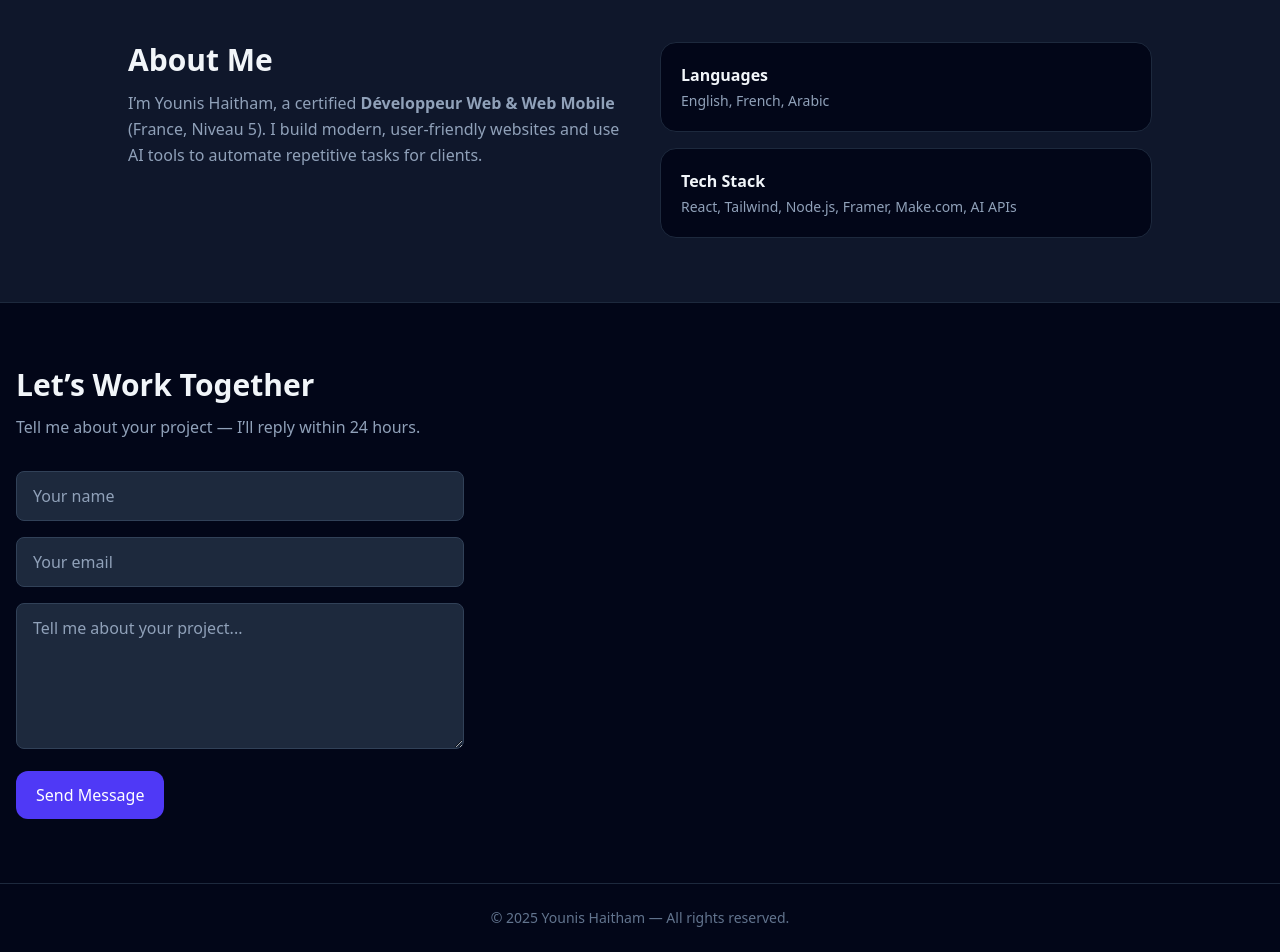
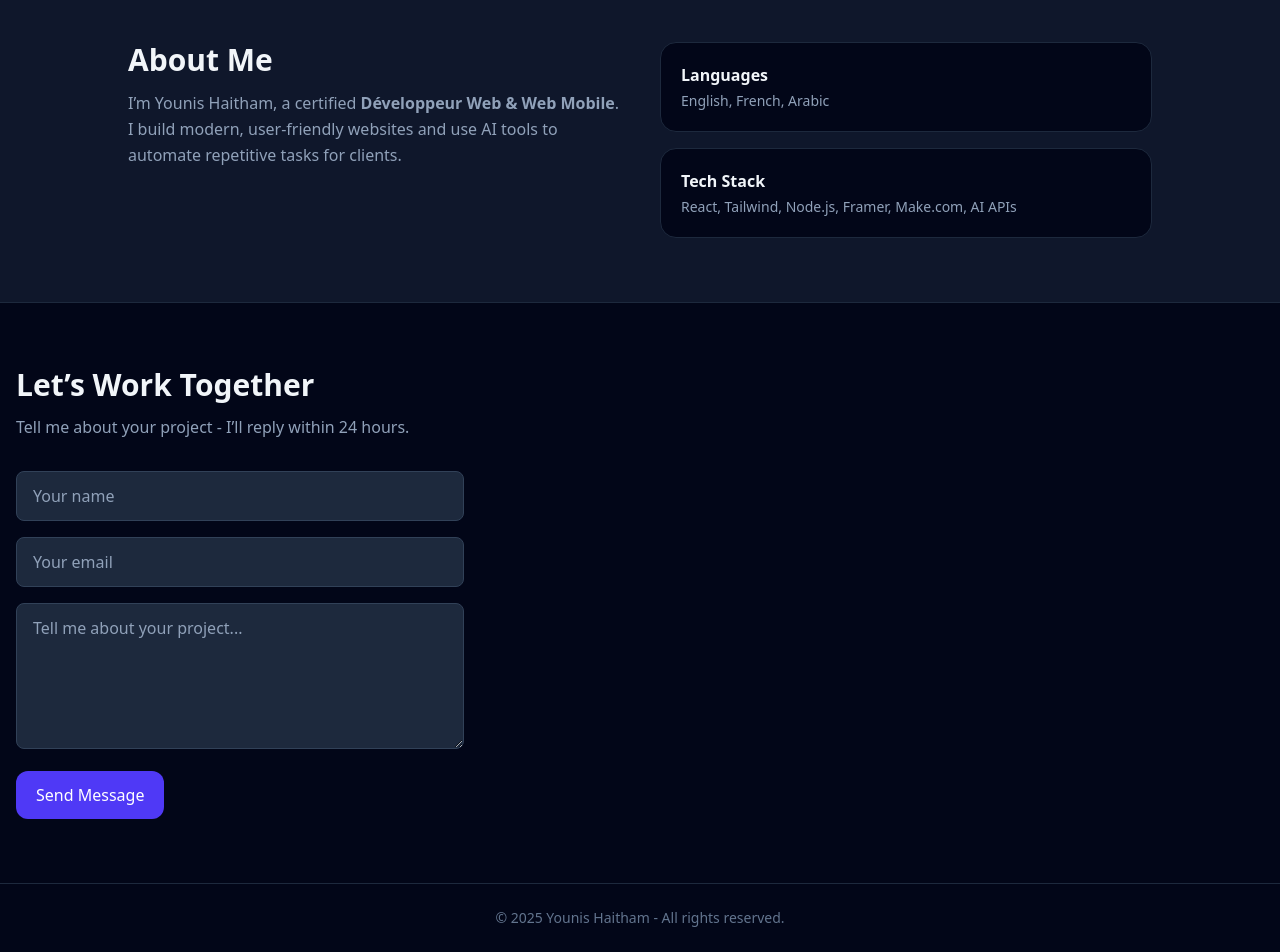
Before and after one commit to youniscode/my-portfolio, a React (Vite) app: page / in a window 1280 px wide. Shown: the part 1825-2777 px from the top of the page. Built offline with nearby package versions, Linux system fonts and the light colour scheme.

Commit message:
Modifid html in text v1

```diff
--- a/index.html
+++ /dev/null
@@ -1,25 +0,0 @@
-<!doctype html>
-<html lang="en">
-
-<head>
-  <meta charset="UTF-8" />
-  <link rel="icon" type="image/svg+xml" href="/vite.svg" />
-  <meta name="viewport" content="width=device-width, initial-scale=1.0" />
-  <title>my-portfolio</title>
-  <!-- Google Analytics -->
-  <script async src="https://www.googletagmanager.com/gtag/js?id=G-XXXXXXX"></script>
-  <script>
-    window.dataLayer = window.dataLayer || [];
-    function gtag() { dataLayer.push(arguments); }
-    gtag('js', new Date());
-    gtag('config', 'G-7B2X9S6XXJ');
-  </script>
-  <!-- End Google Analytics -->
-</head>
-
-<body>
-  <div id="root"></div>
-  <script type="module" src="/src/main.jsx"></script>
-</body>
-
-</html>
--- a/src/App.jsx
+++ b/src/App.jsx
@@ -216,9 +216,9 @@ export default function PortfolioPage() {
               <h2 className="text-3xl font-semibold mb-3">About Me</h2>
               <p className="text-slate-400 leading-relaxed">
                 I’m Younis Haitham, a certified{" "}
-                <b>Développeur Web & Web Mobile</b> (France, Niveau 5). I build
-                modern, user-friendly websites and use AI tools to automate
-                repetitive tasks for clients.
+                <b>Développeur Web & Web Mobile</b>. I build modern,
+                user-friendly websites and use AI tools to automate repetitive
+                tasks for clients.
               </p>
             </div>
             <div className="space-y-4">
@@ -242,7 +242,7 @@ export default function PortfolioPage() {
         <section id="contact" className="max-w-7xl mx-auto px-4 py-16">
           <h2 className="text-3xl font-semibold mb-3">Let’s Work Together</h2>
           <p className="text-slate-400 mb-8">
-            Tell me about your project — I’ll reply within 24 hours.
+            Tell me about your project - I’ll reply within 24 hours.
           </p>
 
           {status.msg && (
@@ -310,7 +310,7 @@ export default function PortfolioPage() {
         </section>
 
         <footer className="border-t border-slate-800 py-6 text-center text-slate-500 text-sm">
-          © {new Date().getFullYear()} Younis Haitham — All rights reserved.
+          © {new Date().getFullYear()} Younis Haitham - All rights reserved.
         </footer>
       </div>
     </>
```
